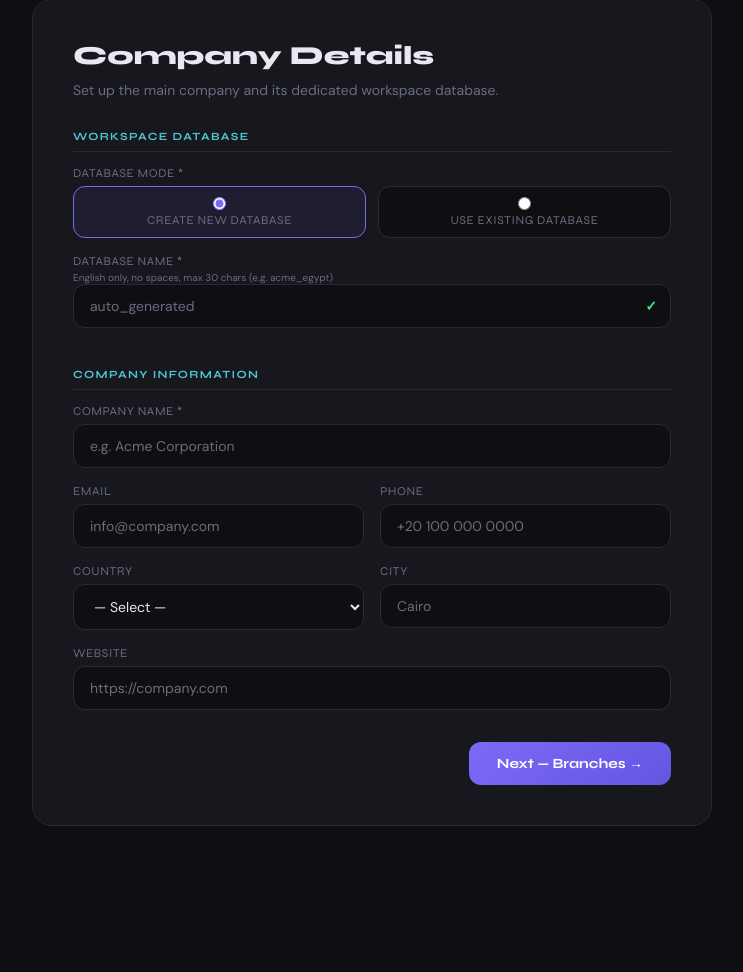
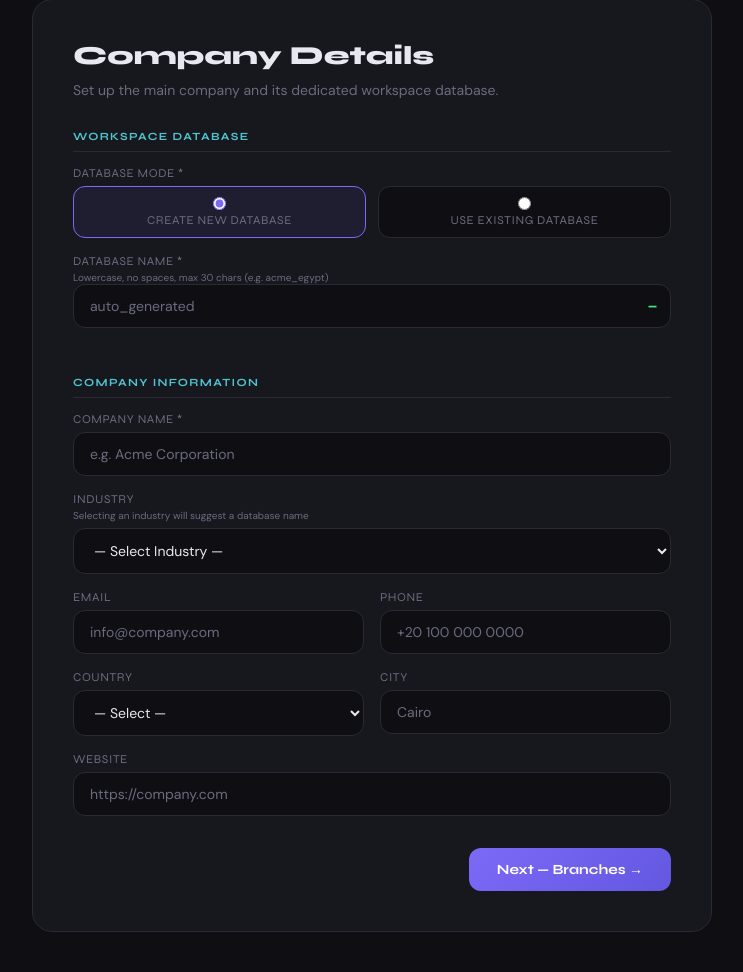
Before and after one commit to HussienSayed14/Odoo-Middleware, a FastAPI app: page /onboarding/step1 in a window 1280 px wide. Shown: the part 167-1139 px from the top of the page, without its empty margins (268-1011 px from the left). Before the commit the page ends 993 px from the top, so only its background shows below. Run offline with FastAPI, Linux system fonts and the light colour scheme.

Commit message:
adding industry

```diff
--- a/app/templates/step1_company.html
+++ b/app/templates/step1_company.html
@@ -1,7 +1,5 @@
 {% extends "base.html" %}
 {% block title %}Company Details{% endblock %}
-{% block step_num %}1{% endblock %}
-{% block progress_pct %}33%{% endblock %}
 {% block s1 %}active{% endblock %}
 
 {% block content %}
@@ -39,18 +37,18 @@
 
             <div class="field full" id="newDbField">
                 <label>Database Name *
-                    <span class="field-hint">English only, no spaces, max 30 chars (e.g. acme_egypt)</span>
+                    <span class="field-hint">Lowercase, no spaces, max 30 chars (e.g. acme_egypt)</span>
                 </label>
                 <div class="input-with-badge">
                     <input type="text" name="db_name" id="dbNameInput"
                            placeholder="auto_generated"
                            value="{{ data.db_name or '' }}"
                            maxlength="30"
-                           pattern="[a-z0-9_]+"
-                           oninput="validateDbName(this)"/>
-                    <span class="input-badge" id="dbNameBadge">✓</span>
+                           oninput="onDbNameInput(this)"/>
+                    <span class="input-badge" id="dbNameBadge">–</span>
                 </div>
                 <div class="field-error" id="dbNameError"></div>
+                <div id="dbSuggestions" class="suggestions-row"></div>
             </div>
 
             <div class="field full" id="existingDbField" style="display:none;">
@@ -68,8 +66,28 @@
                 <input type="text" name="name" id="companyName"
                        placeholder="e.g. Acme Corporation"
                        value="{{ data.name or '' }}"
-                       oninput="autoGenerateDbName(this.value)"
+                       oninput="autoGenerateDbName()"
                        required/>
+            </div>
+            <div class="field full">
+                <label>Industry
+                    <span class="field-hint">Selecting an industry will suggest a database name</span>
+                </label>
+                <select name="industry" id="industrySelect" onchange="autoGenerateDbName()">
+                    <option value="">— Select Industry —</option>
+                    <option value="retail"       {% if data.industry == 'retail' %}selected{% endif %}>🛒 Retail</option>
+                    <option value="technology"   {% if data.industry == 'technology' %}selected{% endif %}>💻 Technology</option>
+                    <option value="manufacturing"{% if data.industry == 'manufacturing' %}selected{% endif %}>🏭 Manufacturing</option>
+                    <option value="healthcare"   {% if data.industry == 'healthcare' %}selected{% endif %}>🏥 Healthcare</option>
+                    <option value="education"    {% if data.industry == 'education' %}selected{% endif %}>🎓 Education</option>
+                    <option value="finance"      {% if data.industry == 'finance' %}selected{% endif %}>💰 Finance</option>
+                    <option value="logistics"    {% if data.industry == 'logistics' %}selected{% endif %}>🚚 Logistics</option>
+                    <option value="construction" {% if data.industry == 'construction' %}selected{% endif %}>🏗️ Construction</option>
+                    <option value="hospitality"  {% if data.industry == 'hospitality' %}selected{% endif %}>🏨 Hospitality</option>
+                    <option value="realestate"   {% if data.industry == 'realestate' %}selected{% endif %}>🏢 Real Estate</option>
+                    <option value="consulting"   {% if data.industry == 'consulting' %}selected{% endif %}>📊 Consulting</option>
+                    <option value="other"        {% if data.industry == 'other' %}selected{% endif %}>🔧 Other</option>
+                </select>
             </div>
             <div class="field">
                 <label>Email</label>
@@ -106,7 +124,7 @@
 
         <div class="btn-row">
             <span></span>
-            <button type="submit" class="btn btn-primary" onclick="return validateForm()">
+            <button type="submit" class="btn btn-primary" id="submitBtn" onclick="return validateForm()">
                 Next — Branches →
             </button>
         </div>
@@ -114,74 +132,173 @@
 </div>
 {% endblock %}
 
+{% block extra_style %}
+<style>
+.suggestions-row {
+    display: flex;
+    gap: 8px;
+    flex-wrap: wrap;
+    margin-top: 8px;
+}
+.suggestion-chip {
+    padding: 4px 12px;
+    background: rgba(124,106,247,0.1);
+    border: 1px solid rgba(124,106,247,0.3);
+    border-radius: 99px;
+    font-size: 12px;
+    color: var(--accent);
+    cursor: pointer;
+    transition: all 0.2s;
+    font-family: monospace;
+}
+.suggestion-chip:hover {
+    background: rgba(124,106,247,0.2);
+    border-color: var(--accent);
+}
+.checking-badge { color: var(--warning) !important; }
+.available-badge { color: var(--success) !important; }
+.taken-badge { color: var(--error) !important; }
+</style>
+{% endblock %}
+
 {% block extra_script %}
 <script>
 let userEditedDb = false;
+let checkTimeout = null;
 
-function autoGenerateDbName(companyName) {
-    if (userEditedDb) return;
-    const generated = companyName
-        .toLowerCase()
-        .trim()
+const INDUSTRY_SUFFIXES = {
+    retail:        ['shop', 'store', 'retail'],
+    technology:    ['tech', 'it', 'digital'],
+    manufacturing: ['mfg', 'factory', 'prod'],
+    healthcare:    ['health', 'medical', 'clinic'],
+    education:     ['edu', 'school', 'academy'],
+    finance:       ['finance', 'capital', 'invest'],
+    logistics:     ['logistics', 'freight', 'supply'],
+    construction:  ['construct', 'build', 'infra'],
+    hospitality:   ['hotel', 'hospitality', 'resort'],
+    realestate:    ['realestate', 'property', 'estates'],
+    consulting:    ['consulting', 'advisory', 'group'],
+    other:         ['db', 'erp', 'ops'],
+};
+
+function slugify(text) {
+    return text.toLowerCase().trim()
         .replace(/[^a-z0-9]+/g, '_')
         .replace(/^_+|_+$/g, '')
-        .substring(0, 25) + '_db';
-    document.getElementById('dbNameInput').value = generated;
-    validateDbName(document.getElementById('dbNameInput'));
+        .substring(0, 20);
 }
 
-function validateDbName(input) {
+function autoGenerateDbName() {
+    if (userEditedDb) return;
+    const company = document.getElementById('companyName').value;
+    const industry = document.getElementById('industrySelect').value;
+    if (!company) return;
+
+    const base = slugify(company);
+    const suffixes = INDUSTRY_SUFFIXES[industry] || ['db'];
+
+    // Show suggestions
+    const suggestions = suffixes.map(s => `${base}_${s}`);
+    showSuggestions(suggestions);
+
+    // Auto-fill with first suggestion
+    const input = document.getElementById('dbNameInput');
+    input.value = suggestions[0];
+    checkAvailability(input.value);
+}
+
+function showSuggestions(names) {
+    const container = document.getElementById('dbSuggestions');
+    container.innerHTML = names.map(n =>
+        `<span class="suggestion-chip" onclick="applySuggestion('${n}')">${n}</span>`
+    ).join('');
+}
+
+function applySuggestion(name) {
+    const input = document.getElementById('dbNameInput');
+    input.value = name;
+    userEditedDb = true;
+    onDbNameInput(input);
+}
+
+function onDbNameInput(input) {
     userEditedDb = true;
     const val = input.value;
     const error = document.getElementById('dbNameError');
     const badge = document.getElementById('dbNameBadge');
 
+    // Format validation first
     if (!val) {
         error.textContent = '';
-        badge.textContent = '?';
-        badge.style.color = 'var(--muted)';
+        badge.textContent = '–';
+        badge.className = 'input-badge';
         return false;
     }
     if (!/^[a-z0-9_]+$/.test(val)) {
         error.textContent = 'Only lowercase letters, numbers, and underscores allowed.';
         badge.textContent = '✗';
-        badge.style.color = 'var(--error)';
+        badge.className = 'input-badge taken-badge';
         return false;
     }
     if (val.length < 3) {
         error.textContent = 'Must be at least 3 characters.';
         badge.textContent = '✗';
-        badge.style.color = 'var(--error)';
+        badge.className = 'input-badge taken-badge';
         return false;
     }
-    if (val.length > 30) {
-        error.textContent = 'Must be 30 characters or less.';
+    if (val.startsWith('_') || val.endsWith('_')) {
+        error.textContent = 'Cannot start or end with underscore.';
         badge.textContent = '✗';
-        badge.style.color = 'var(--error)';
+        badge.className = 'input-badge taken-badge';
         return false;
     }
+
+    // Format is valid — check availability with debounce
     error.textContent = '';
-    badge.textContent = '✓';
-    badge.style.color = 'var(--success)';
+    badge.textContent = '…';
+    badge.className = 'input-badge checking-badge';
+
+    clearTimeout(checkTimeout);
+    checkTimeout = setTimeout(() => checkAvailability(val), 600);
     return true;
 }
 
+async function checkAvailability(name) {
+    const badge = document.getElementById('dbNameBadge');
+    const error = document.getElementById('dbNameError');
+    try {
+        const res = await fetch(`/onboarding/check-db?name=${encodeURIComponent(name)}`);
+        const data = await res.json();
+        if (data.available) {
+            badge.textContent = '✓';
+            badge.className = 'input-badge available-badge';
+            error.textContent = '';
+        } else {
+            badge.textContent = '✗';
+            badge.className = 'input-badge taken-badge';
+            error.textContent = `Database '${name}' already exists. Choose a different name.`;
+        }
+    } catch(e) {
+        badge.textContent = '?';
+        badge.className = 'input-badge';
+        error.textContent = 'Could not check availability.';
+    }
+}
+
 function toggleDbMode(mode) {
-    const newField = document.getElementById('newDbField');
-    const existingField = document.getElementById('existingDbField');
-    if (mode === 'new') {
-        newField.style.display = 'block';
-        existingField.style.display = 'none';
-    } else {
-        newField.style.display = 'none';
-        existingField.style.display = 'block';
-    }
+    document.getElementById('newDbField').style.display  = mode === 'new'      ? 'block' : 'none';
+    document.getElementById('existingDbField').style.display = mode === 'existing' ? 'block' : 'none';
 }
 
 function validateForm() {
     const mode = document.querySelector('input[name="db_mode"]:checked').value;
     if (mode === 'new') {
-        return validateDbName(document.getElementById('dbNameInput'));
+        const badge = document.getElementById('dbNameBadge');
+        if (badge.textContent !== '✓') {
+            document.getElementById('dbNameError').textContent = 'Please enter a valid and available database name.';
+            return false;
+        }
+        return true;
     }
     const existing = document.getElementById('existingDbInput').value.trim();
     if (!existing) {
@@ -195,7 +312,12 @@ function validateForm() {
 const initialMode = document.querySelector('input[name="db_mode"]:checked').value;
 toggleDbMode(initialMode);
 const companyInput = document.getElementById('companyName');
-if (companyInput.value) autoGenerateDbName(companyInput.value);
-if (document.getElementById('dbNameInput').value) userEditedDb = true;
+const dbInput = document.getElementById('dbNameInput');
+if (dbInput.value) {
+    userEditedDb = true;
+    checkAvailability(dbInput.value);
+} else if (companyInput.value) {
+    autoGenerateDbName();
+}
 </script>
 {% endblock %}
```
Also changed, not shown: app/routers/onboarding.py (+41 -24 lines).
